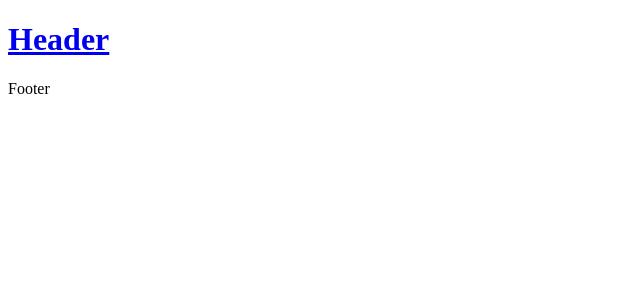
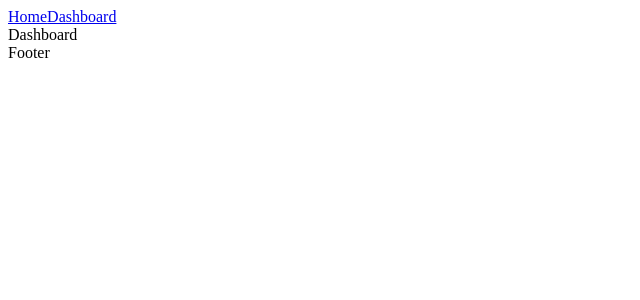
Before and after one commit to Driton-Gashi/LAB2, a React (Vite) app in the folder frontend/: page /dashboard in a window 1280 px wide. Before the commit this address had no page. Shown: the top 300 px of the page, without its empty margins (0-640 px from the left). Built offline with nearby package versions, Linux system fonts and the light colour scheme.

Commit message:
Added React Routing, Header and Footer Component

```diff
--- a/frontend/src/App.jsx
+++ b/frontend/src/App.jsx
@@ -4,6 +4,7 @@
 import Home from './pages/Home'
 import Header from './components/Header'
 import Footer from './components/Footer';
+import Dashboard from './pages/Dashboard';
 function App() {
 
   return (
@@ -16,6 +17,10 @@
               path="/"
               element={<Home />}
             />
+            <Route
+              path="/dashboard"
+              element={<Dashboard />}
+            />
           </Routes>
 
         </div>
--- a/frontend/src/components/Header.jsx
+++ b/frontend/src/components/Header.jsx
@@ -6,7 +6,10 @@
     <header>
       <div className="container">
         <Link to="/">
-          <h1>Header</h1>
+          Home
+        </Link>
+        <Link to="/dashboard">
+          Dashboard
         </Link>
       </div>
     </header>
--- /dev/null
+++ b/frontend/src/pages/Dashboard.jsx
@@ -0,0 +1,8 @@
+
+const Dashboard = () => {
+  return (
+    <div>Dashboard</div>
+  )
+}
+
+export default Dashboard
```
